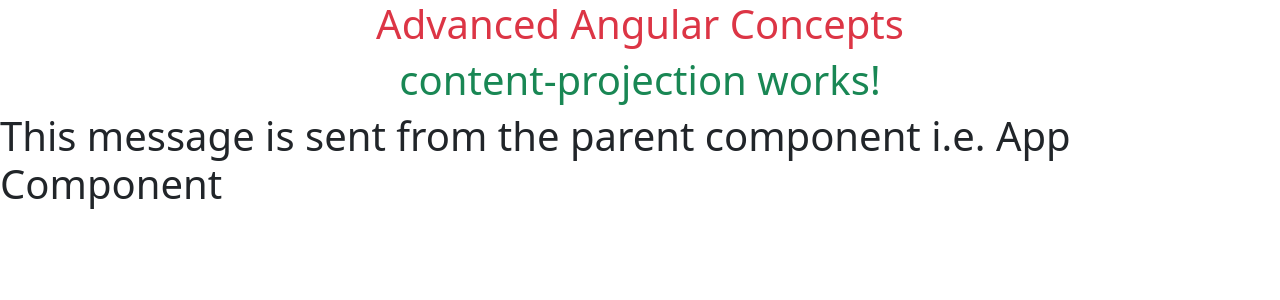
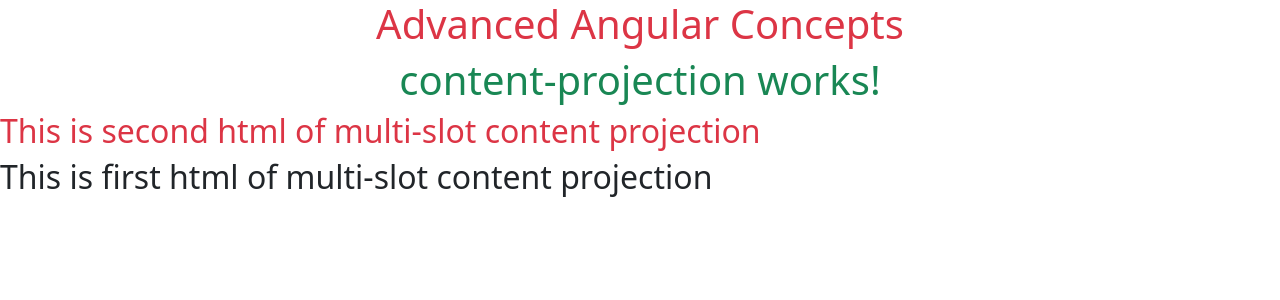
Before and after one commit to khan88012/AdvaceAngularConcepts, an Angular app: page / in a window 1280 px wide. Shown: the top 300 px of the page. Built offline with nearby package versions, Linux system fonts and the light colour scheme.

Commit message:
multi slot content projection

```diff
--- a/src/app/app.component.html
+++ b/src/app/app.component.html
@@ -5,7 +5,12 @@
 <!-- <app-fork-join-example></app-fork-join-example> -->
 <!-- <app-http-interceptor></app-http-interceptor> -->
 <!-- <app-activated-route-v-activated-route-snapshot></app-activated-route-v-activated-route-snapshot> -->
+<!-- <app-content-projection>
+    <h1>This message is sent from the parent component i.e. App Component</h1>
+</app-content-projection> -->
+
 <app-content-projection>
-    <h1>This message is sent from the parent component i.e. App Component</h1>
+    <h2 firstContent >This is first html of multi-slot content projection</h2>
+    <h2 class=" text-danger SecondContent">This is second html of multi-slot content projection</h2>
 </app-content-projection>
 <router-outlet></router-outlet>
--- a/src/app/content-projection/content-projection.component.html
+++ b/src/app/content-projection/content-projection.component.html
@@ -1,2 +1,5 @@
 <h1 class="text-success text-center">content-projection works!</h1>
-<ng-content></ng-content>
+<!-- <ng-content></ng-content> -->
+
+<ng-content select=".SecondContent"></ng-content>
+<ng-content select="[firstContent]"></ng-content>
```
